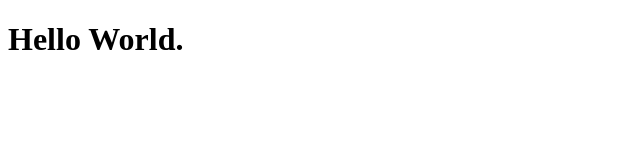
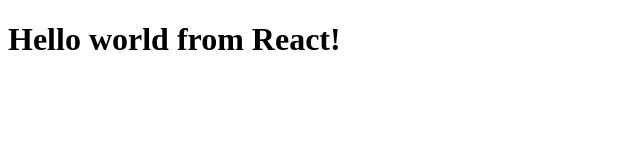
Before and after one commit to Flowwen/PracticeReactJs, a plain HTML site: page index.html in a window 1280 px wide. Shown: the whole page, without its empty margins (0-640 px from the left). Drawn offline with nearby package versions, Linux system fonts and the light colour scheme.

Commit message:
Recrated hello world from React.

```diff
--- a/index.html
+++ b/index.html
@@ -1,20 +1,27 @@
 <!DOCTYPE html>
 <html lang="en">
+
 <head>
     <meta charset="UTF-8">
     <meta http-equiv="X-UA-Compatible" content="IE=edge">
     <meta name="viewport" content="width=device-width, initial-scale=1.0">
     <title>Namaste React</title>
 </head>
+
 <body>
     <div id="root">
     </div>
+    <script crossorigin src="https://unpkg.com/react@18/umd/react.development.js"></script>
+    <script crossorigin src="https://unpkg.com/react-dom@18/umd/react-dom.development.js"></script>
+
     <script>
-        const heading = document.createElement("h1");
-        heading.innerText = heading.innerHTML = "Hello World.";
+        const heading = React.createElement("h1",{},"Hello world from React!");
 
-        const root = document.getElementById("root");
-        root.appendChild(heading);
+        const root = ReactDOM.createRoot(document.getElementById("root"));
+
+        root.render(heading);
+
     </script>
 </body>
+
 </html>
```
